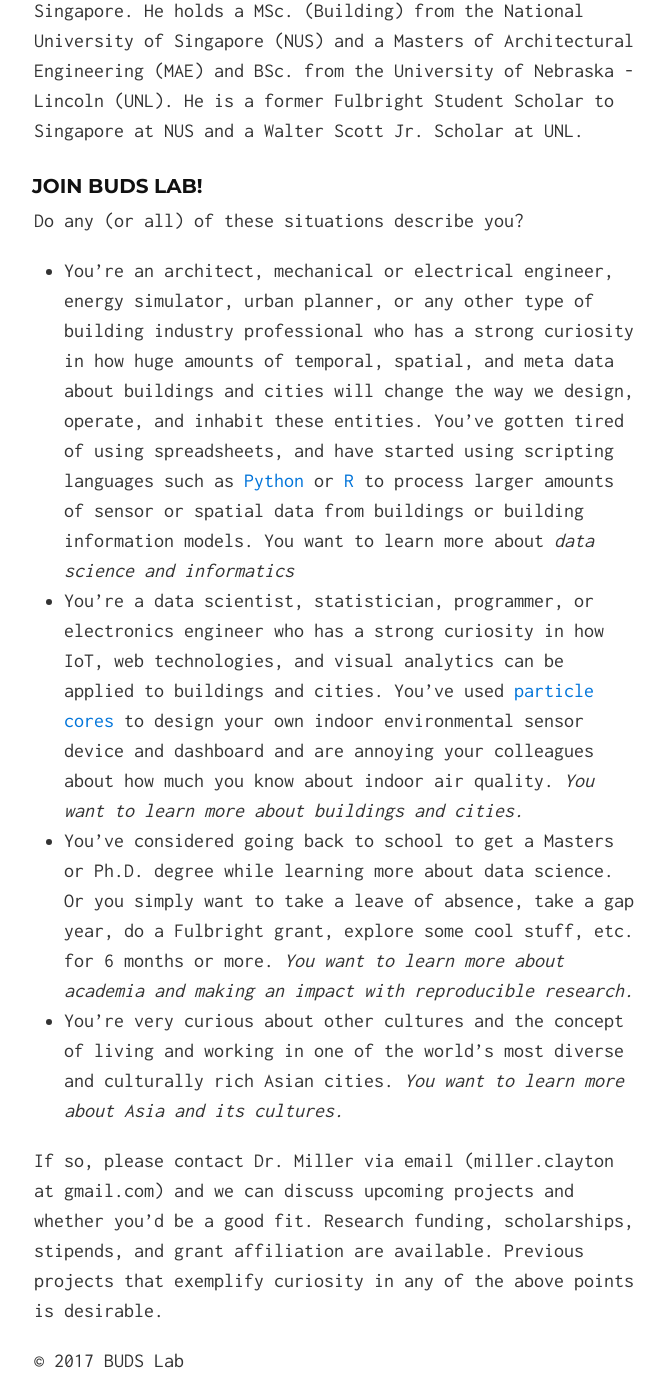
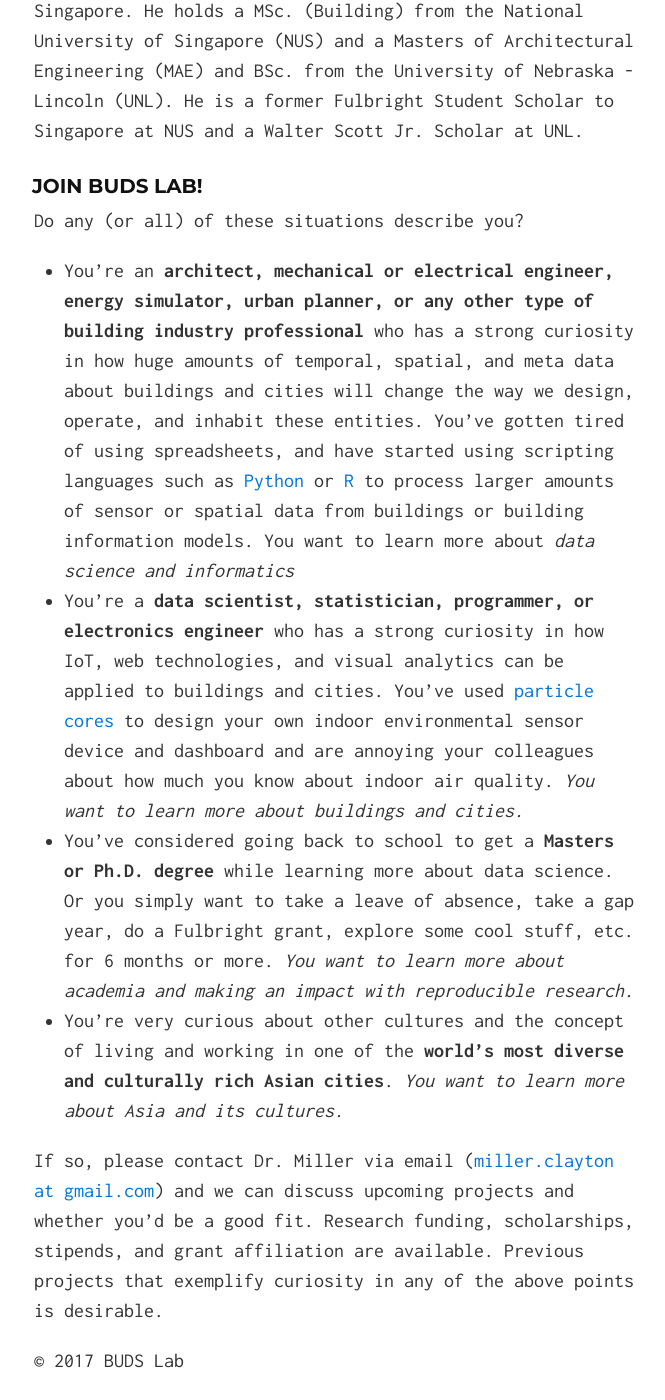
Before and after one commit to buds-lab/buds-lab.github.io, a Jekyll site: the page built from index.md, in a window 1280 px wide and 1400 px high, scrolled down 1264 px. Shown: the whole window, without its empty margins (306-971 px from the left). Built offline with Jekyll 4.4.1, drawn with Linux system fonts in a browser that asks for light colours; part of the change alters nothing that is shown.

Commit message:
bold and italics in posting

```diff
--- a/index.md
+++ b/index.md
@@ -22,12 +22,12 @@ BUDS Lab a new group in the [Dept. of Building](http://www.bdg.nus.edu.sg/){:tar
 
 ### Join BUDS Lab!
 Do any (or all) of these situations describe you?
-* You're an architect, mechanical or electrical engineer, energy simulator, urban planner, or any other type of building industry professional who has a strong curiosity in how huge amounts of temporal, spatial, and meta data about buildings and cities will change the way we design, operate, and inhabit these entities. You've gotten tired of using spreadsheets, and have started using scripting languages such as [Python](https://www.python.org/){:target="_blank"} or [R](https://www.r-project.org/){:target="_blank"} to process larger amounts of sensor or spatial data from buildings or building information models. You want to learn more about *data science and informatics*
-* You're a data scientist, statistician, programmer, or electronics engineer who has a strong curiosity in how IoT, web technologies, and visual analytics can be applied to buildings and cities. You've used [particle cores](https://www.particle.io/){:target="_blank"} to design your own indoor environmental sensor device and dashboard and are annoying your colleagues about how much you know about indoor air quality. *You want to learn more about buildings and cities.*
-* You've considered going back to school to get a Masters or Ph.D. degree while learning more about data science. Or you simply want to take a leave of absence, take a gap year, do a Fulbright grant, explore some cool stuff, etc. for 6 months or more. *You want to learn more about academia and making an impact with reproducible research.*
-* You're very curious about other cultures and the concept of living and working in one of the world's most diverse and culturally rich Asian cities. *You want to learn more about Asia and its cultures.*
+* You're an **architect, mechanical or electrical engineer, energy simulator, urban planner, or any other type of building industry professional** who has a strong curiosity in how huge amounts of temporal, spatial, and meta data about buildings and cities will change the way we design, operate, and inhabit these entities. You've gotten tired of using spreadsheets, and have started using scripting languages such as [Python](https://www.python.org/){:target="_blank"} or [R](https://www.r-project.org/){:target="_blank"} to process larger amounts of sensor or spatial data from buildings or building information models. You want to learn more about *data science and informatics*
+* You're a **data scientist, statistician, programmer, or electronics engineer** who has a strong curiosity in how IoT, web technologies, and visual analytics can be applied to buildings and cities. You've used [particle cores](https://www.particle.io/){:target="_blank"} to design your own indoor environmental sensor device and dashboard and are annoying your colleagues about how much you know about indoor air quality. *You want to learn more about buildings and cities.*
+* You've considered going back to school to get a **Masters or Ph.D. degree** while learning more about data science. Or you simply want to take a leave of absence, take a gap year, do a Fulbright grant, explore some cool stuff, etc. for 6 months or more. *You want to learn more about academia and making an impact with reproducible research.*
+* You're very curious about other cultures and the concept of living and working in one of the **world's most diverse and culturally rich Asian cities**. *You want to learn more about Asia and its cultures.*
 
-If so, please contact Dr. Miller via email (miller.clayton at gmail.com) and we can discuss upcoming projects and whether you'd be a good fit. Research funding, scholarships, stipends, and grant affiliation are available. Previous projects that exemplify curiosity in any of the above points is desirable.
+If so, please contact Dr. Miller via email ([miller.clayton at gmail.com](mailto:user@example.com)) and we can discuss upcoming projects and whether you'd be a good fit. Research funding, scholarships, stipends, and grant affiliation are available. Previous projects that exemplify curiosity in any of the above points is desirable.
 
 &copy; 2017 BUDS Lab
 
```
